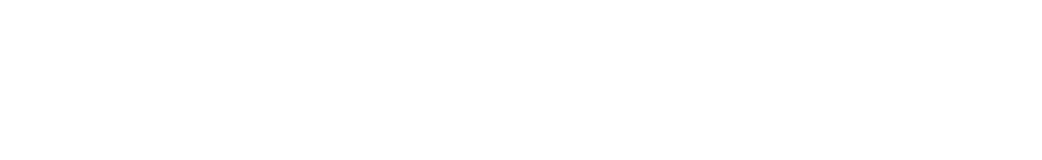
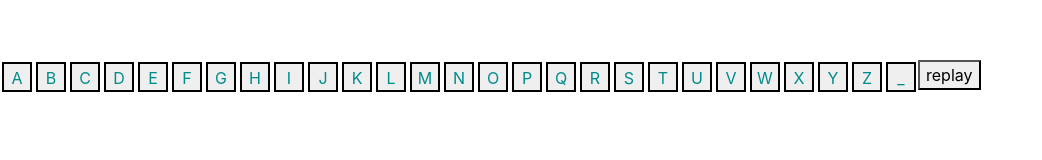
Before and after one commit to ricksinclair/WordSearchGame, a plain HTML site: page index.html in a window 1280 px wide. Shown: the whole page, without its empty margins (0-1042 px from the left). Drawn offline with nearby package versions, Linux system fonts and the light colour scheme.

Commit message:
added letter buttons WIP

```diff
--- a/index.html
+++ b/index.html
@@ -9,12 +9,71 @@
     <link rel="stylesheet" href="https://stackpath.bootstrapcdn.com/bootstrap/4.1.3/css/bootstrap.min.css" integrity="sha384-MCw98/SFnGE8fJT3GXwEOngsV7Zt27NXFoaoApmYm81iuXoPkFOJwJ8ERdknLPMO"
         crossorigin="anonymous">
 
+    <script src="https://code.jquery.com/jquery-3.3.1.slim.min.js" integrity="sha384-q8i/X+965DzO0rT7abK41JStQIAqVgRVzpbzo5smXKp4YfRvH+8abtTE1Pi6jizo"
+        crossorigin="anonymous"></script>
+    <script src="https://cdnjs.cloudflare.com/ajax/libs/popper.js/1.14.3/umd/popper.min.js" integrity="sha384-ZMP7rVo3mIykV+2+9J3UJ46jBk0WLaUAdn689aCwoqbBJiSnjAK/l8WvCWPIPm49"
+        crossorigin="anonymous"></script>
+    <script src="https://stackpath.bootstrapcdn.com/bootstrap/4.1.3/js/bootstrap.min.js" integrity="sha384-ChfqqxuZUCnJSK3+MXmPNIyE6ZbWh2IMqE241rYiqJxyMiZ6OW/JmZQ5stwEULTy"
+        crossorigin="anonymous"></script>
+
 </head>
+<style>
+    .letter {
+        width: 30px;
+        height: 30px;
+        border-style: solid;
+        padding: 2px;
+        float: left;
+        margin: 2px;
+    }
+
+    .letter-button-color {
+        color: darkcyan;
+    }
+
+    #buttons {
+        padding-top: 60px;
+    }
+</style>
 
 <body>
+
+    <div id="display"></div>
+    <div id="buttons"></div>
+    <button id="replay">replay</button>
     <script>
 
+        $(document).ready(function () {
 
+            // Here we are provided an initial array of letters.
+            // Use this array to dynamically create buttons on the screen.
+            var letters = ["A", "B", "C", "D", "E", "F", "G", "H", "I", "J", "K", "L", "M", "N", "O", "P", "Q", "R", "S", "T", "U", "V", "W", "X", "Y", "Z", "_"];
+
+            // MAJOR TASK #1: DYNAMICALLY CREATE BUTTONS
+            // =================================================================================
+
+            // 1. Create a for-loop to iterate through the letters array.
+            for (var i = 0; i < letters.length; i++) {
+
+                // Inside the loop...
+
+                // 2. Create a variable named "letterBtn" equal to $("<button>");
+                var letterBtn = $("<button>");
+
+                // 3. Then give each "letterBtn" the following classes: "letter-button" "letter" "letter-button-color".
+                letterBtn.addClass("letter-button letter letter-button-color");
+
+                // 4. Then give each "letterBtn" a data-attribute called "data-letter".
+                letterBtn.attr("data-letter", letters[i]);
+
+                // 5. Then give each "letterBtns" a text equal to "letters[i]".
+                letterBtn.text(letters[i]);
+
+                // 6. Finally, append each "letterBtn" to the "#buttons" div (provided).
+                $("#buttons").append(letterBtn);
+
+            }
+        });
 
 
 
@@ -26,12 +85,6 @@
 
 
 
-    <script src="https://code.jquery.com/jquery-3.3.1.slim.min.js" integrity="sha384-q8i/X+965DzO0rT7abK41JStQIAqVgRVzpbzo5smXKp4YfRvH+8abtTE1Pi6jizo"
-        crossorigin="anonymous"></script>
-    <script src="https://cdnjs.cloudflare.com/ajax/libs/popper.js/1.14.3/umd/popper.min.js" integrity="sha384-ZMP7rVo3mIykV+2+9J3UJ46jBk0WLaUAdn689aCwoqbBJiSnjAK/l8WvCWPIPm49"
-        crossorigin="anonymous"></script>
-    <script src="https://stackpath.bootstrapcdn.com/bootstrap/4.1.3/js/bootstrap.min.js" integrity="sha384-ChfqqxuZUCnJSK3+MXmPNIyE6ZbWh2IMqE241rYiqJxyMiZ6OW/JmZQ5stwEULTy"
-        crossorigin="anonymous"></script>
 
 </body>
 
```
